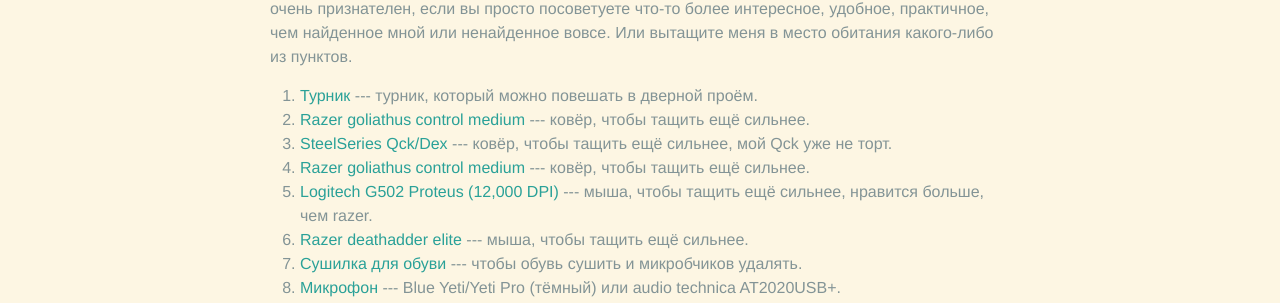
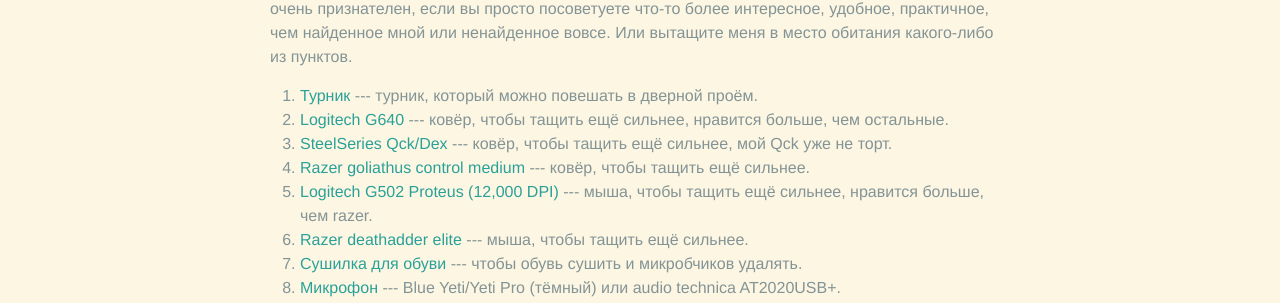
Before and after one commit to rednotes/rednotes.github.io, a Jekyll site: the page built from pages/wishlist.html, in a window 1280 px wide. Shown: the part 119-422 px from the top of the page. Built offline with Jekyll 4.4.1, drawn with Linux system fonts in a browser that asks for light colours; nearby versions of some CDN libraries; emoji names are drawn with the system emoji font; comment, search, counter and statistics services are not loaded.

Commit message:
Add logitech mousepad to wishlist

```diff
--- a/_data/wishlist.yml
+++ b/_data/wishlist.yml
@@ -1,9 +1,9 @@
 - name: Турник
   description: турник, который можно повешать в дверной проём
 
-- name: Razer goliathus control medium
-  description: ковёр, чтобы тащить ещё сильнее
-  url: https://www.razerzone.com/gaming-mouse-mats/razer-goliathus-control
+- name: Logitech G640
+  description: ковёр, чтобы тащить ещё сильнее, нравится больше, чем остальные
+  url: https://www.logitechg.com/en-us/product/g640-cloth-gaming-mouse-pad
 
 - name: SteelSeries Qck/Dex
   description: ковёр, чтобы тащить ещё сильнее, мой Qck уже не торт
```
